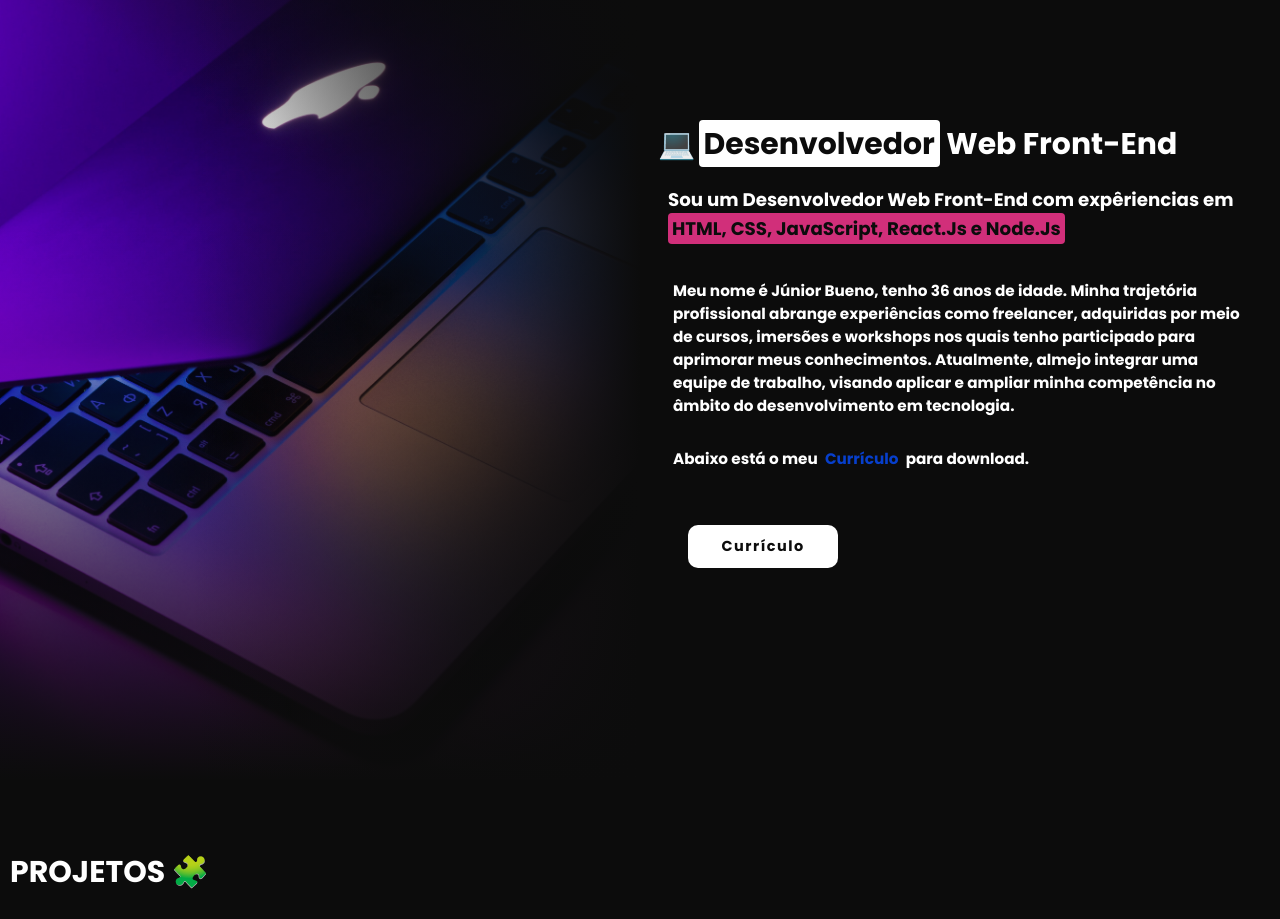
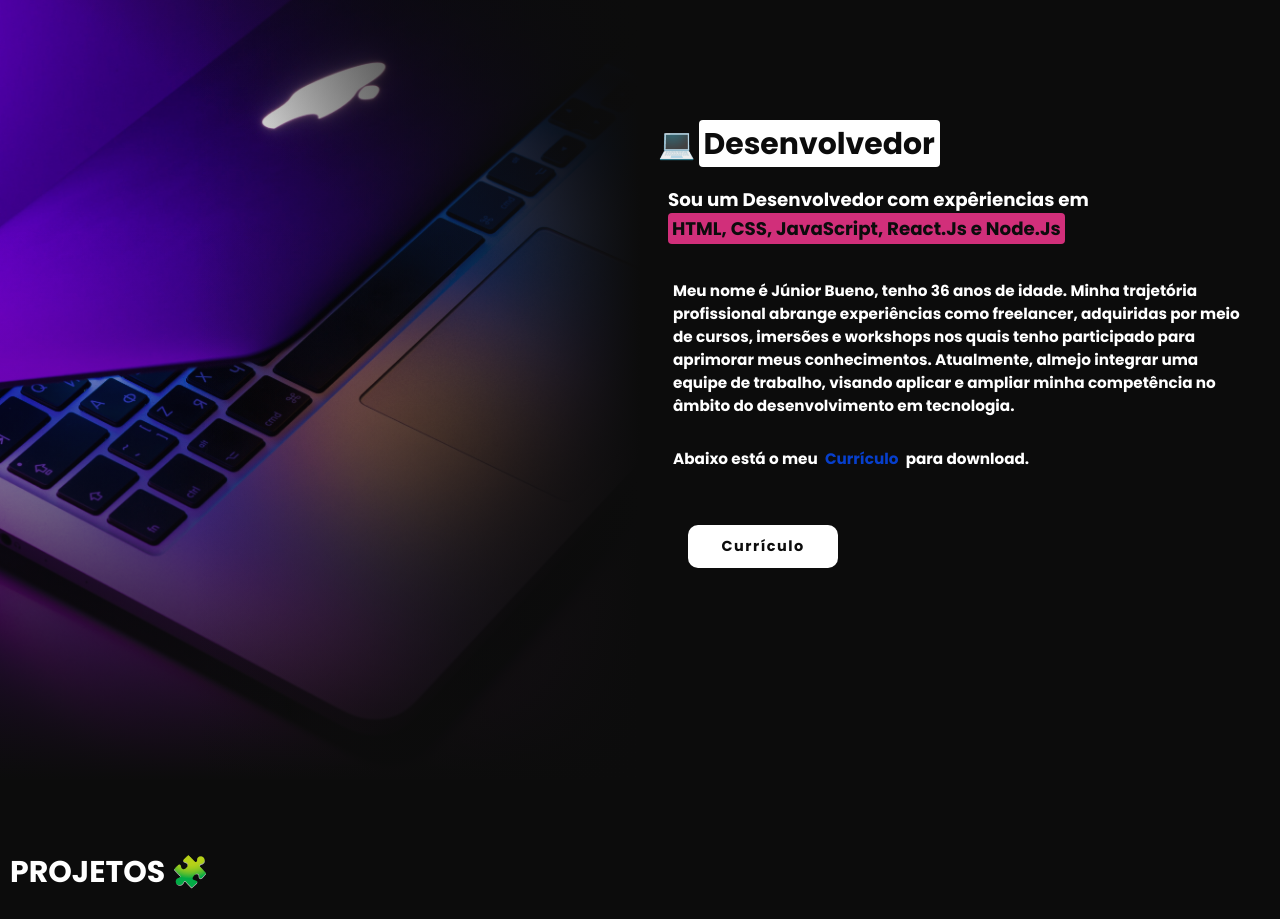
Before and after one commit to juniorbueno1988/portfolio-junior-bueno, a plain HTML site: page index.html in a window 1280 px wide. Shown: the part 820-1739 px from the top of the page. Drawn offline with nearby package versions, Linux system fonts and the light colour scheme.

Commit message:
Update index.html

```diff
--- a/index.html
+++ b/index.html
@@ -123,12 +123,12 @@
             <div class="section-subtitle">
                 <h2>
                     <p>💻</p>
-                    <p><span>Desenvolvedor</span> Web Front-End</p>
+                    <p><span>Desenvolvedor</span></p>
                 </h2>
             </div>
 
             <h3>
-                Sou um Desenvolvedor Web Front-End com expêriencias em
+                Sou um Desenvolvedor com expêriencias em
                 <p>HTML, CSS, JavaScript, React.Js e Node.Js</p>
             </h3>
 
```
